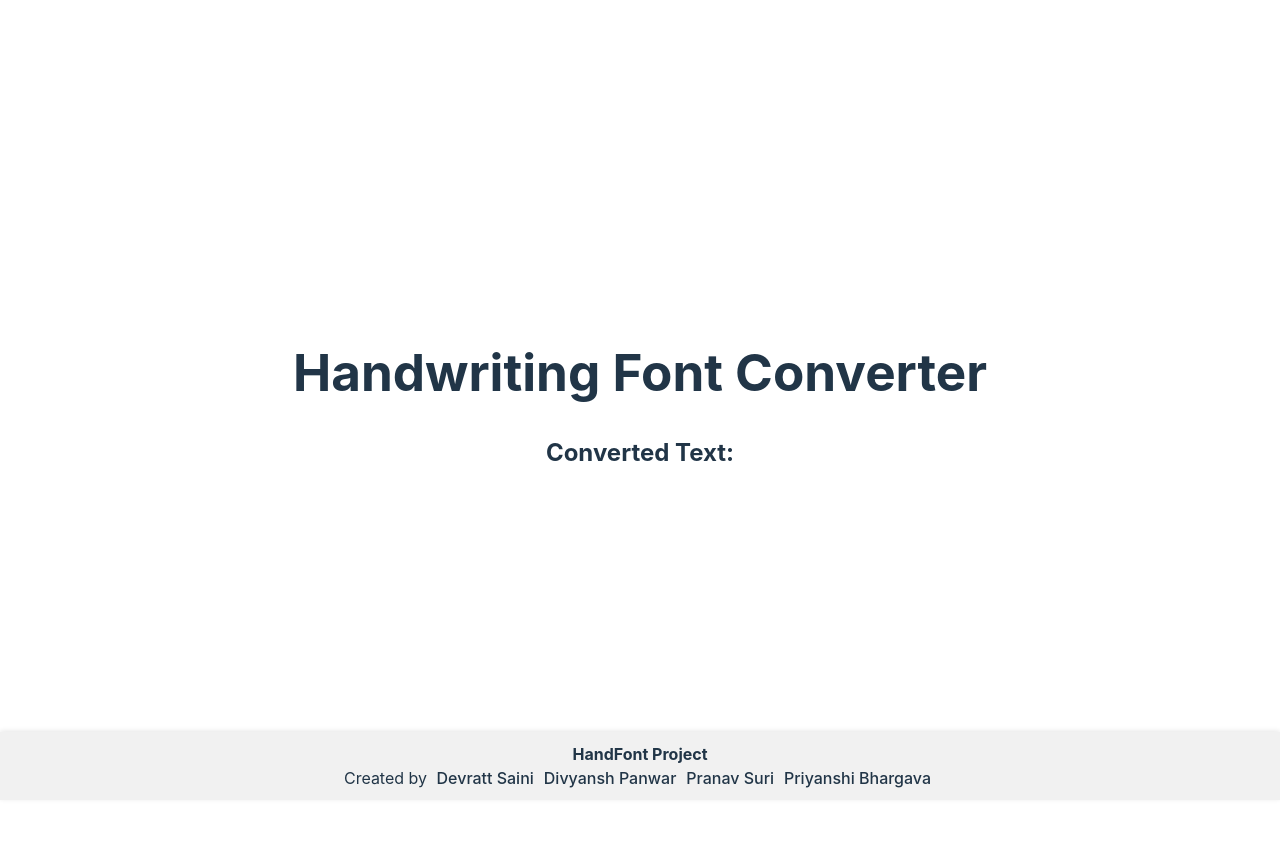
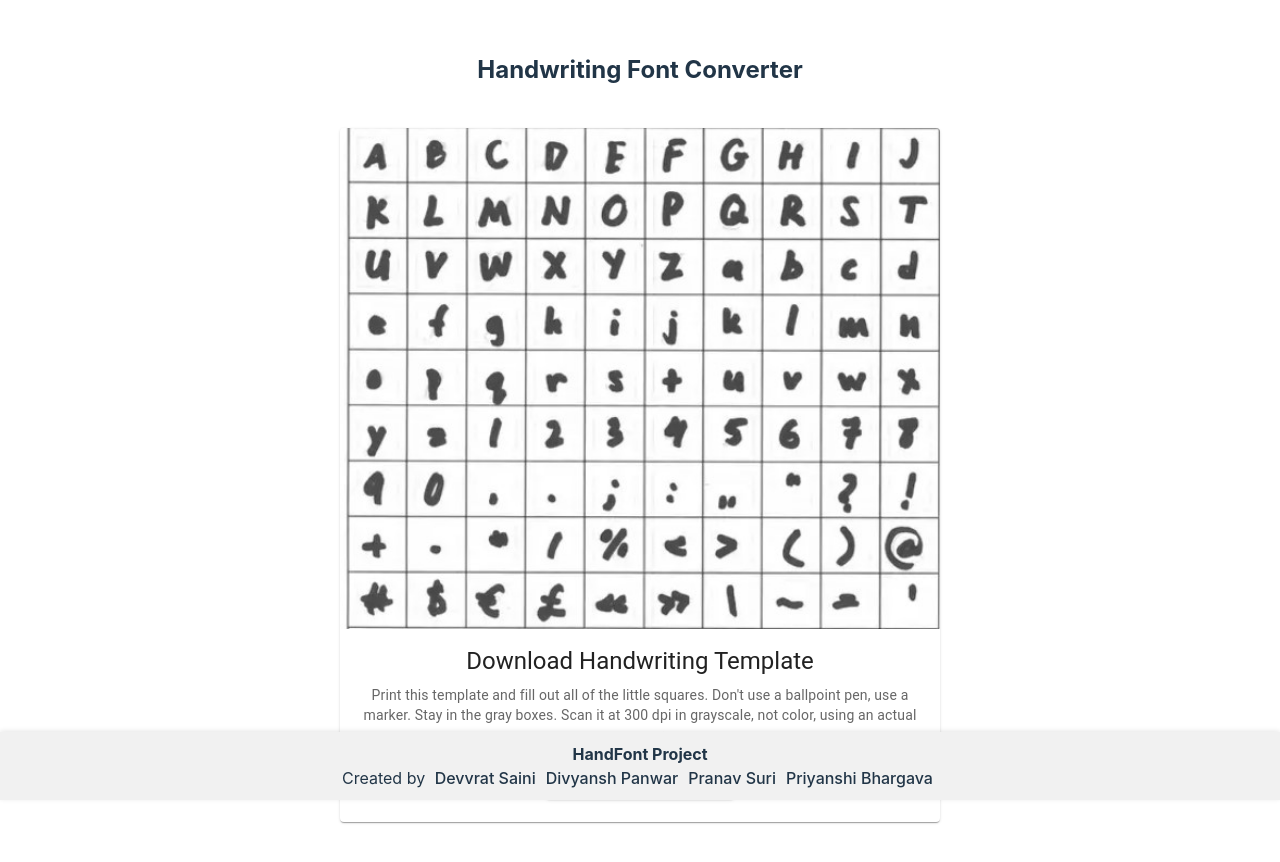
Before and after one commit to devvratsaini/handfont, a React (Vite) app in the folder frontend/: page / in a window 1280 px wide. Shown: the top 862 px of the page. Before the commit the page ends 800 px from the top, so only its background shows below. Built offline with nearby package versions, Linux system fonts and the light colour scheme.

Commit message:
removed layout and added in main page

```diff
--- a/frontend/components/Footer.jsx
+++ b/frontend/components/Footer.jsx
@@ -15,7 +15,7 @@ const Footer = () => {
           target="_blank"
           rel="noopener noreferrer"
         >
-          Devratt Saini
+          Devvrat Saini
         </a>
         <a
           href="https://github.com/divyanshpanwar03"
--- a/frontend/components/Layout.css
+++ /dev/null
@@ -1,14 +0,0 @@
-/* src/components/Layout.css */
-.layout {
-    display: flex;
-    flex-direction: column;
-    min-height: 100vh;
-    /* Ensures the layout takes full height of the viewport */
-}
-
-.content {
-    flex: 1;
-    /* Takes up remaining space, pushes footer to the bottom */
-    padding: 20px;
-    /* Adjust padding as necessary */
-}
--- a/frontend/components/Layout.jsx
+++ b/frontend/components/Layout.jsx
@@ -2,16 +2,30 @@
 import React from "react";
 // import Header from "./Header";
 import Footer from "./Footer";
+import TemplateDownload from "./TemplateDownload";
 
 // The Layout component serves as a wrapper that includes the header, main content, and footer.
-const Layout = ({ children }) => {
+const Layout = () => {
   return (
     <div className="layout">
+      <div
+        className="main-page"
+        style={{
+          display: "flex",
+          flexDirection: "column",
+          alignItems: "center",
+          justifyContent: "flex-start",
+          minHeight: "100vh",
+          padding: "0 20px",
+        }}
+      >
+        <h2>Handwriting Font Converter</h2>
+        <TemplateDownload />
+      </div>
       {/* Include the Header component */}
       {/* <Header /> */}
 
       {/* Main content area where child components will be rendered */}
-      <main>{children}</main>
 
       {/* Include the Footer component */}
       <Footer />
--- /dev/null
+++ b/frontend/components/TemplateDownload.css
@@ -0,0 +1,40 @@
+/* TemplateDownload.css */
+
+.template-download {
+  padding: 20px;
+  max-width: 600px;
+  margin: 0 auto;
+  text-align: center;
+  background-color: #f9f9f9;
+  border: 1px solid #ddd;
+  border-radius: 8px;
+}
+
+.template-description {
+  font-size: 1.5rem;
+  font-weight: bold;
+  margin-bottom: 10px;
+  color: #333;
+}
+
+.instructions {
+  font-size: 1rem;
+  margin-bottom: 20px;
+  color: #555;
+}
+
+.download-button {
+  display: inline-block;
+  padding: 10px 20px;
+  font-size: 1rem;
+  color: #fff;
+  background-color: #007bff;
+  border: none;
+  border-radius: 5px;
+  text-decoration: none;
+  transition: background-color 0.3s ease;
+}
+
+.download-button:hover {
+  background-color: #0056b3;
+}
--- /dev/null
+++ b/frontend/components/TemplateDownload.jsx
@@ -0,0 +1,52 @@
+// TemplateDownload.js
+import React from "react";
+import {
+  Card,
+  CardContent,
+  CardMedia,
+  Typography,
+  Button,
+} from "@mui/material";
+
+const TemplateDownload = () => (
+  <Card style={{ maxWidth: 600, margin: "20px auto" }}>
+    <CardMedia
+      component="img"
+      height="140"
+      image="./src/template.jpeg"
+      alt="Template preview"
+      sx={{
+        objectFit: "cover", // Ensure the image covers the card area
+        width: "100%", // Make sure the image takes the full width of the card
+        height: "auto", // Keep the aspect ratio of the image
+      }}
+    />
+    <CardContent>
+      <Typography variant="h5" component="div" gutterBottom>
+        Download Handwriting Template
+      </Typography>
+      <Typography variant="body2" color="text.secondary">
+        Print this template and fill out all of the little squares. Don't use a
+        ballpoint pen, use a marker. Stay in the gray boxes. Scan it at 300 dpi
+        in grayscale, not color, using an actual scanner.
+      </Typography>
+      <Button
+        variant="contained"
+        href="/path-to-template/template.pdf"
+        download
+        sx={{
+          marginTop: 2,
+          backgroundColor: "#213547",
+          color: "white",
+          "&:hover": {
+            backgroundColor: "#3a5a6f",
+          },
+        }}
+      >
+        Download Template
+      </Button>
+    </CardContent>
+  </Card>
+);
+
+export default TemplateDownload;
--- a/frontend/pages/MainPage.jsx
+++ b/frontend/pages/MainPage.jsx
@@ -1,27 +1,25 @@
 // src/pages/MainPage.js
-import React, { useState } from "react";
-// import TextInput from "../components/TextInput";
-// import ConvertedText from "../components/ConvertedText";
-// import Footer from "../components/Footer";
-import Layout from "../components/Layout";
+import React from "react";
+import Footer from "../components/Footer";
+import TemplateDownload from "../components/TemplateDownload";
 
 const MainPage = () => {
-  const [text, setText] = useState("");
-
-  const handleTextChange = (event) => {
-    setText(event.target.value);
-  };
-
   return (
-    <Layout>
-      <div className="main-page">
-        <h1>Handwriting Font Converter</h1>
-        {/* <TextInput value={text} onChange={handleTextChange} /> */}
-        <h2>Converted Text:</h2>
-        {/* <ConvertedText text={text} /> */}
-        {/* <Footer/> */}
-      </div>
-    </Layout>
+    <div
+      className="main-page"
+      style={{
+        display: "flex",
+        flexDirection: "column",
+        alignItems: "center",
+        justifyContent: "flex-start",
+        minHeight: "100vh",
+        padding: "0 20px",
+      }}
+    >
+      <h2>Handwriting Font Converter</h2>
+      <TemplateDownload />
+      <Footer />
+    </div>
   );
 };
 
--- a/frontend/src/App.jsx
+++ b/frontend/src/App.jsx
@@ -1,6 +1,7 @@
 import React from "react";
 import { BrowserRouter as Router, Routes, Route } from "react-router-dom";
 import MainPage from "../pages/MainPage";
+
 // import AboutPage from "../pages/AboutPage";
 // import ContactPage from "../pages/ContactPage";
 import "./App.css";
```
Also changed, not shown: frontend/src/template.jpeg (added).
